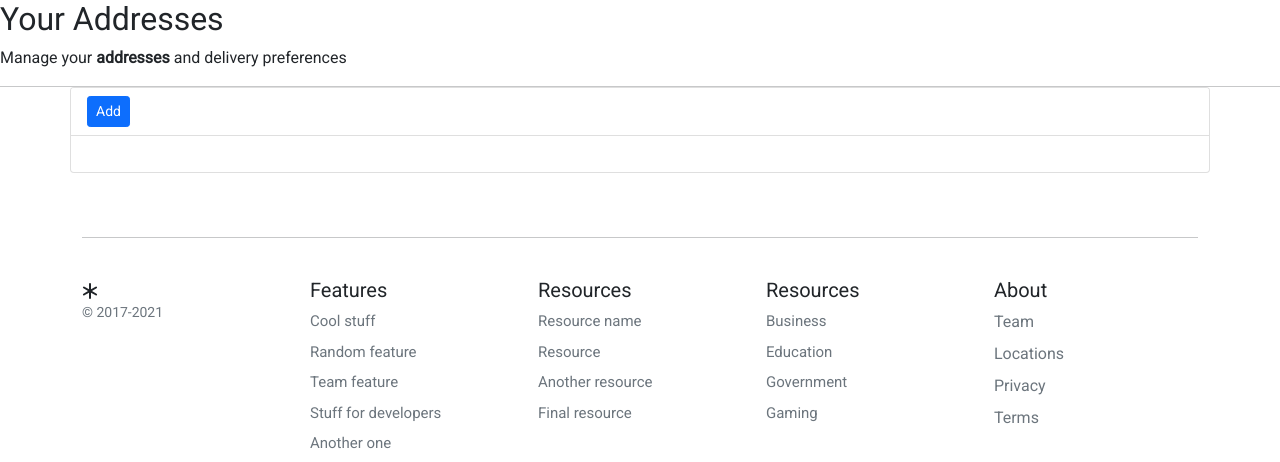
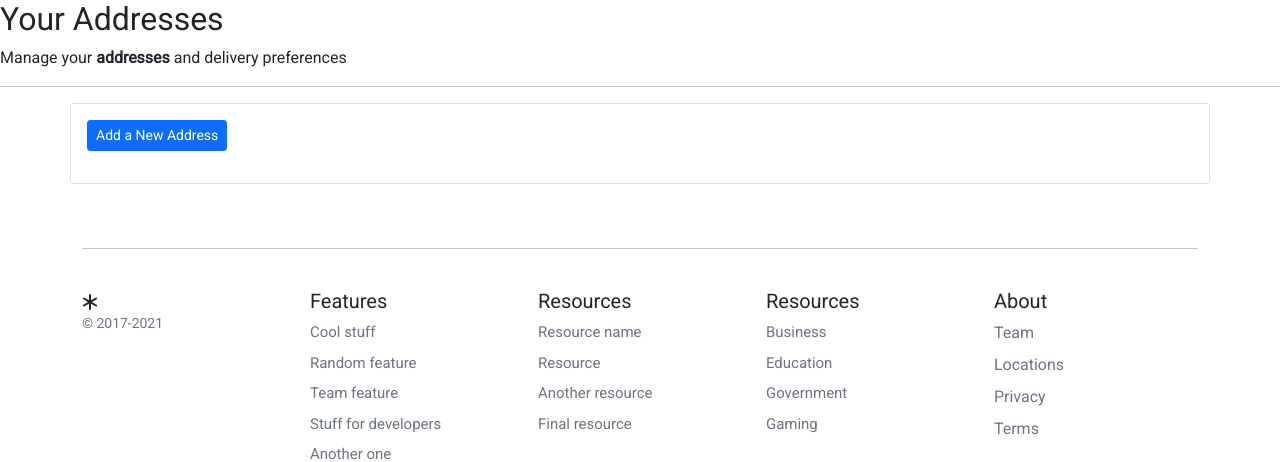
Before and after one commit to chrisdotgrubb/djangoEcommerce, a Django app: page /user/addresses/ in a window 1280 px wide. Shown: the part 113-575 px from the top of the page. Run offline with Django 4.2, Linux system fonts and the light colour scheme; the visitor is signed in with stand-in values (Sample User, id 1); data that the repository does not hold is empty; some libraries are stand-ins or nearby versions.

Commit message:
Finished htmx for adding new address.
Do something better with 'if not form.is_valid()' - it just fails when trying to add blank new address.

```diff
--- a/templates/user/address/_address.html
+++ b/templates/user/address/_address.html
@@ -1,4 +1,4 @@
-<div class="col">
+<div class="col text-end">
 	<div class="card pb-3">
 		<div class="card-header bg-white small text-muted">
 			{% if address.default %}
--- a/templates/user/address/_address_form.html
+++ b/templates/user/address/_address_form.html
@@ -1,3 +1,4 @@
+<div hx-target="this" hx-swap="outerHTML" hx-trigger="addressAddedEvent from:html" hx-get="{% url 'user:new_address_btn' %}">
 	<form name="address_form" class="account-form" hx-post="{% url 'user:address_form' %}" method="post">
 		{% if form.errors %}
 			<div class="alert alert-primary" role="alert">
@@ -21,7 +22,8 @@
 		{{ form.zip }}
 		<label class="small fw-bold">{{ form.delivery_instructions.label }}</label>
 		{{ form.delivery_instructions }}
-	<button class="btn btn-primary btn-block py-2 mb-4 mt-4 fw-bold w-25" type="button" value="Submit">
+		<button class="btn btn-primary btn-block py-2 mb-4 mt-4 fw-bold w-25" type="button" value="Submit" hx-post="{% url 'user:add_address' %}" hx-target="#addresses" hx-swap="beforeend">
 			Add Address
 		</button>
 	</form>
+</div>
--- /dev/null
+++ b/templates/user/address/_new_address_btn.html
@@ -0,0 +1 @@
+<button class="btn btn-primary btn-sm" hx-get="{% url 'user:address_form' %}" hx-swap="outerHTML">Add a New Address</button>
--- a/templates/user/address/list.html
+++ b/templates/user/address/list.html
@@ -1,32 +1,32 @@
 {% extends "base.html" %}
 {% block title %}Edit Addresses{% endblock title %}
 
+{% block content %}
 
-
-{% block content %}
 	<h1 class="h2">Your Addresses</h1>
 	<div>Manage your <b>addresses</b> and delivery preferences</div>
 	<hr/>
+
 	<div class="container px-0">
-		<div class="row row-cols-1 row-cols-sm-2 row-cols-md-3 g-3">
+
+		<div class="row row-cols-1 row-cols-sm-2 row-cols-md-3 g-3" id="addresses">
 			{% for address in addresses %}
-				<div class="col-6 text-end" hx-trigger="load, cartUpdatedEvent from:body" hx-get="{% url 'user:get_address' address.id %}">
+				<div class="col-6" hx-trigger="load" hx-get="{% url 'user:get_address' address.id %}">
 					{% include 'user/address/_address.html' %}
 				</div>
 			{% endfor %}
 		</div>
+
 		<div>
 			<div class="col">
-				<div class="card pb-3">
-					<div class="card-header bg-white small text-muted">
-						<button class="btn btn-primary btn-sm" hx-get="{% url 'user:address_form' %}" hx-swap="outerHTML">Add</button>
-					</div>
-					<div class="card-body small pb-1">
-						{#						{% include 'user/address/_address_form.html' %}#}
+				<div class="card pb-3 mt-3">
+					<div class="card-body bg-white small text-muted">
+						<button class="btn btn-primary btn-sm" hx-get="{% url 'user:address_form' %}" hx-swap="outerHTML">Add a New Address</button>
 					</div>
 				</div>
 			</div>
 		</div>
+
 	</div>
 
 {% endblock content %}
--- a/user/urls.py
+++ b/user/urls.py
@@ -27,8 +27,9 @@ urlpatterns = [
 	path('profile/delete/delete', views.delete_profile_view, name='delete_profile'),
 	path('profile/delete_finished/', TemplateView.as_view(template_name='user/delete_finished.html'), name='delete_finished'),
 	path('addresses/', views.address_list_view, name='addresses'),
-	# path('add_address/', views.add_address_view, name='add_address'),
 	path('address_form/', views.address_form, name='address_form'),
+	path('add_address/', views.add_address, name='add_address'),
+	path('new_address_btn/', views.new_address_btn, name='new_address_btn'),
 	path('get_address/<uuid:uuid>/', views.get_address, name='get_address'),
 	path('addresses/edit/<slug:id>/', views.edit_address_view, name='edit_address'),
 	path('addresses/delete/<slug:id>/', views.delete_address_view, name='delete_address'),
--- a/user/views.py
+++ b/user/views.py
@@ -11,11 +11,13 @@ from django.template.response import TemplateResponse
 from django.utils.encoding import force_bytes, force_str
 from django.utils.http import urlsafe_base64_encode, urlsafe_base64_decode
 from django.urls import reverse
+from django.views.decorators.http import require_http_methods
 from .forms import RegistrationForm, UserEditForm, UserAddressForm
 from .models import MyUser, Address
 from .token import account_activation_token
 from order.views import user_orders
 from store.models import Product
+from django_htmx.http import trigger_client_event
 
 
 def user_registration_view(request):
@@ -141,10 +143,8 @@ def check_email(request):
 @login_required
 def address_list_view(request):
 	addresses = Address.objects.filter(customer=request.user)
-	form = UserAddressForm()
 	context = {
 		'addresses': addresses,
-		# 'form': form
 	}
 	return TemplateResponse(request, 'user/address/list.html', context)
 
@@ -154,27 +154,31 @@ def address_form(request):
 	context = {'form': UserAddressForm()}
 	return TemplateResponse(request, 'user/address/_address_form.html', context)
 
+
 @login_required
 def get_address(request, uuid):
-	address = UserAddress.objects.get(pk=uuid)
+	address = Address.objects.get(pk=uuid)
 
-	return TemplateResponse(request, 'user/address/_address.html', {'address': address})
+	response = TemplateResponse(request, 'user/address/_address.html', {'address': address})
+	trigger_client_event(response, 'addressAddedEvent', {}, )
+	return response
+
+
+@require_http_methods(["POST"])
+@login_required
+def add_address(request):
+	form = UserAddressForm(request.POST)
+	if form.is_valid():
+		address = form.save(commit=False)
+		address.customer = request.user
+		address.save()
+		return redirect(reverse('user:get_address', args=[address.pk]))
+
 
 @login_required
-def add_address_view(request):
-	if request.method == 'POST':
-		form = UserAddressForm(request.POST)
-		if form.is_valid():
-			form = form.save(commit=False)
-			form.customer = request.user
-			form.save()
-			return HttpResponseRedirect(reverse('user:addresses'))
-		else:
-			return redirect('/')
-	else:
-		form = UserAddressForm()
-		context = {'form': form}
-		return TemplateResponse(request, 'user/address/edit.html', context)
+def new_address_btn(request):
+	return TemplateResponse(request, 'user/address/_new_address_btn.html')
+
 
 @login_required
 def edit_address_view(request, id):
@@ -192,16 +196,19 @@ def edit_address_view(request, id):
 		context = {'form': form}
 		return TemplateResponse(request, 'user/address/edit.html', context)
 
+
 @login_required
 def delete_address_view(request, id):
 	address = Address.objects.get(pk=id, customer=request.user).delete()
 	return HttpResponseRedirect(reverse('user:addresses'))
+
 
 @login_required
 def set_default_address_view(request, id):
 	Address.objects.filter(customer=request.user, default=True).update(default=False)
 	Address.objects.filter(pk=id, customer=request.user).update(default=True)
 	return HttpResponseRedirect(reverse('user:addresses'))
+
 
 @login_required
 def add_to_wishlist_view(request, id):
@@ -214,6 +221,7 @@ def add_to_wishlist_view(request, id):
 		messages.success(request, f'Added {product.title} to your wishlist.')
 	return HttpResponseRedirect(request.META["HTTP_REFERER"])
 
+
 @login_required
 def wishlist_view(request):
 	wishlist = Product.objects.filter(users_wishlist=request.user)
```
Lines whose indentation alone changed are shown as unchanged.
